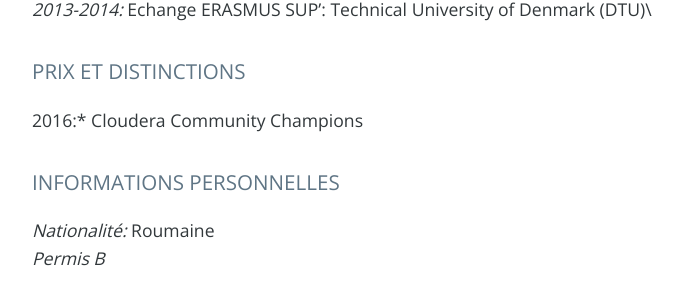
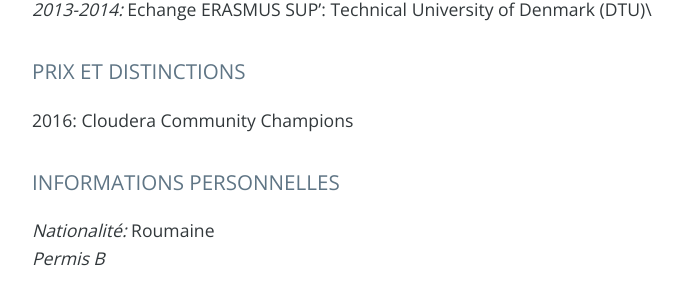
Before and after one commit to veve90/cv, a Jekyll site: the page built from _posts/2017-12-17-cv.md, in a window 1280 px wide. Shown: the part 1268-1571 px from the top of the page, without its empty margins (288-988 px from the left). Built offline with Jekyll 4.4.1, drawn with Linux system fonts in a browser that asks for light colours; nearby versions of some CDN libraries; part of the change alters nothing that is shown.

Commit message:
Update 2017-12-17-cv.md

```diff
--- a/_posts/2017-12-17-cv.md
+++ b/_posts/2017-12-17-cv.md
@@ -40,7 +40,7 @@ Etude des concepts et solutions de « Machine Learning ». Choix d'une solution
 
 # PRIX ET DISTINCTIONS
 
-2016:*                  Cloudera Community Champions
+2016:                  Cloudera Community Champions
 
 # INFORMATIONS PERSONNELLES
 
```
